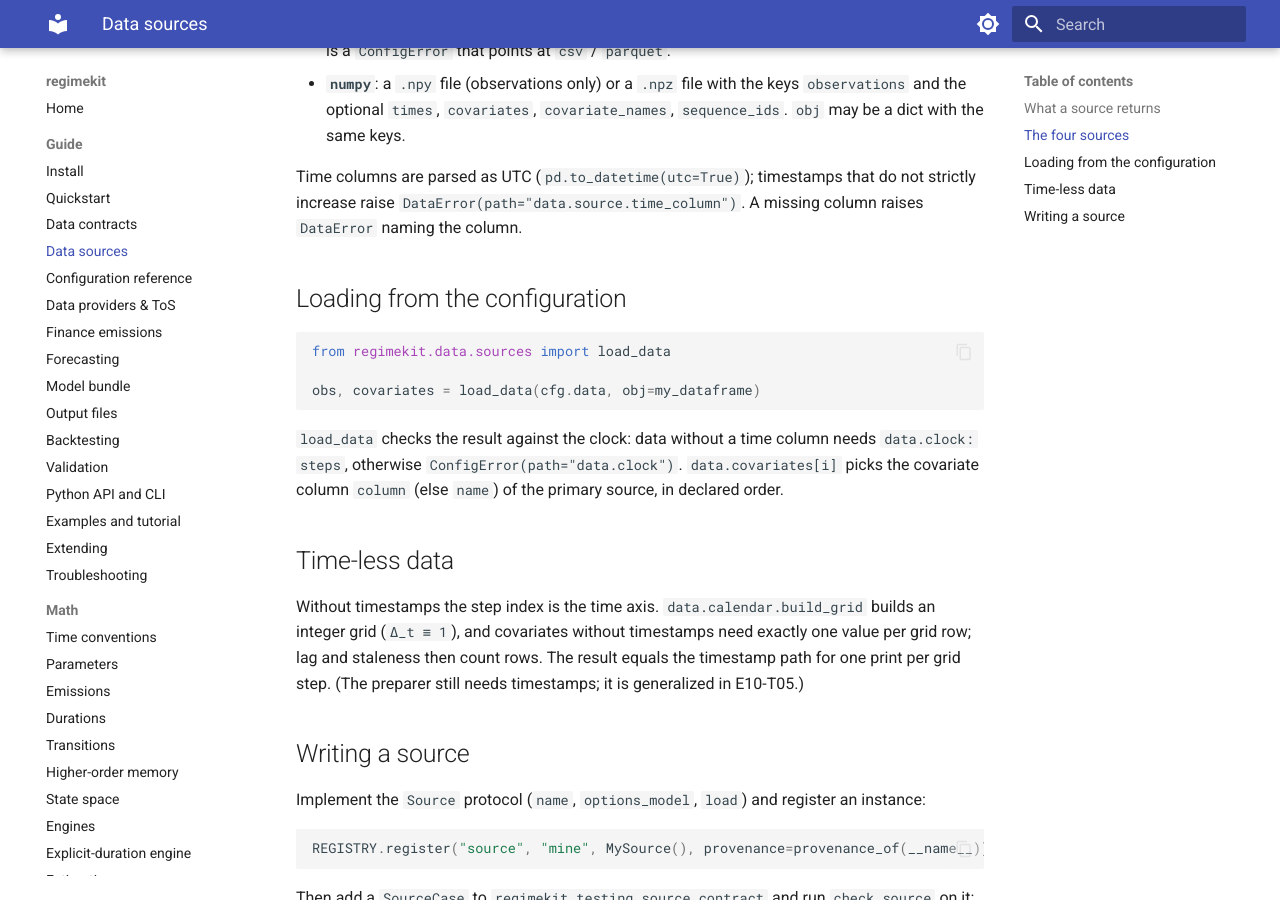
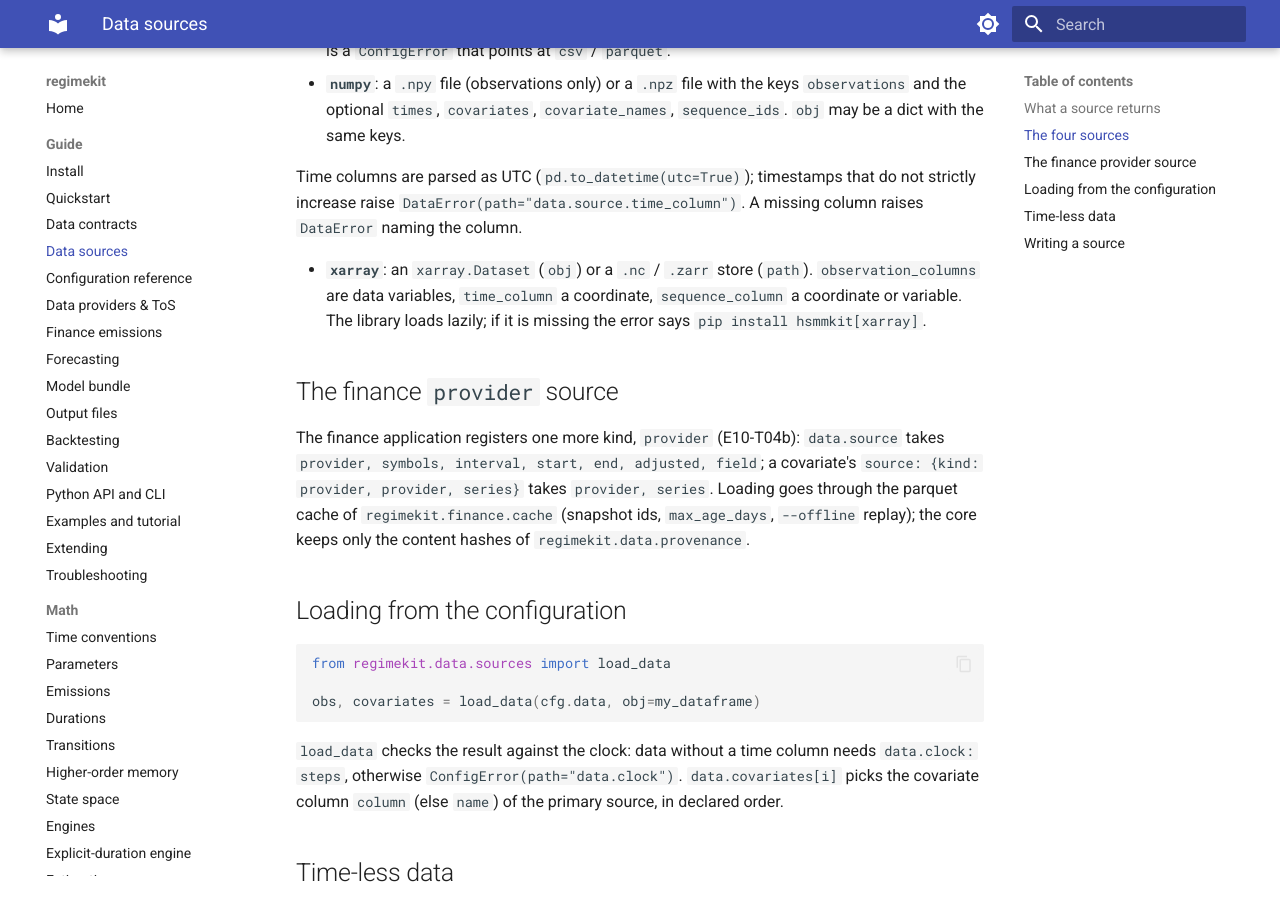
Before and after one commit to AinoLampe/RegimeDetectionAndForecast, an MkDocs documentation site: the page built from docs/guide/data_sources.md, in a window 1280 px wide and 900 px high, scrolled down 1269 px. Built offline with MkDocs 1.6.1 and Material for MkDocs 9.7.7, drawn with Linux system fonts in a browser that asks for light colours; some of the changed text lies outside the part shown.

Commit message:
docs: E10-T04b data sources guide, changelog [skip ci]
Co-Authored-By: Claude Sonnet 5.5 <noreply@anthropic.com>
Claude-Session: https://claude.ai/code/session_01UBEypsGuT2e4EieCJqa7PJ

````diff
--- a/docs/guide/data_sources.md
+++ b/docs/guide/data_sources.md
@@ -1,7 +1,7 @@
 # Data sources
 
 A *source* turns a file or an in-memory object into observations, without any domain knowledge. The core ships
-four sources, registered under the kind `source`: `numpy`, `pandas`, `csv` and `parquet`. Applications register
+five sources, registered under the kind `source`: `numpy`, `pandas`, `csv`, `parquet` and `xarray`. Applications register
 more (the finance application registers `provider`, which fetches prices from market-data providers).
 
 ```yaml
@@ -47,6 +47,17 @@ Covariate columns become `CovariateSeries` on the same time axis (`frequency="gr
 Time columns are parsed as UTC (`pd.to_datetime(utc=True)`); timestamps that do not strictly increase raise
 `DataError(path="data.source.time_column")`. A missing column raises `DataError` naming the column.
 
+- **`xarray`**: an `xarray.Dataset` (`obj`) or a `.nc` / `.zarr` store (`path`). `observation_columns` are data
+  variables, `time_column` a coordinate, `sequence_column` a coordinate or variable. The library loads lazily; if it
+  is missing the error says `pip install hsmmkit[xarray]`.
+
+## The finance `provider` source
+
+The finance application registers one more kind, `provider` (E10-T04b): `data.source` takes `provider, symbols,
+interval, start, end, adjusted, field`; a covariate's `source: {kind: provider, provider, series}` takes
+`provider, series`. Loading goes through the parquet cache of `regimekit.finance.cache` (snapshot ids,
+`max_age_days`, `--offline` replay); the core keeps only the content hashes of `regimekit.data.provenance`.
+
 ## Loading from the configuration
 
 ```python
````
Also changed, not shown: changelog.d/E10-T04b.misc.md (added, +1 -0 lines).
